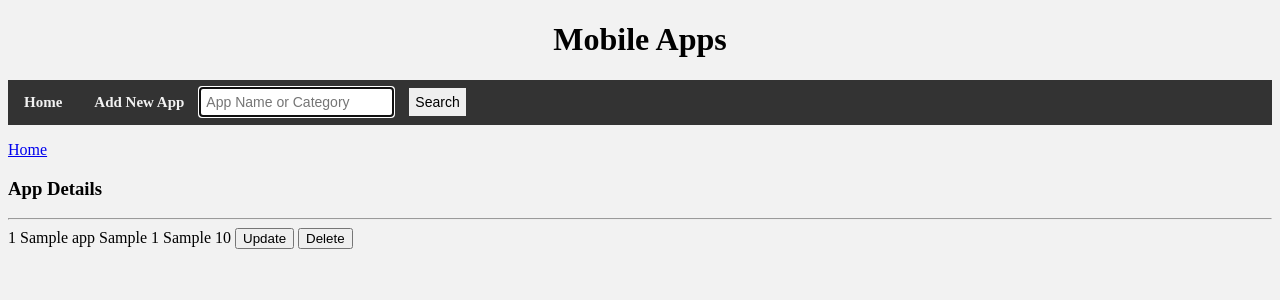
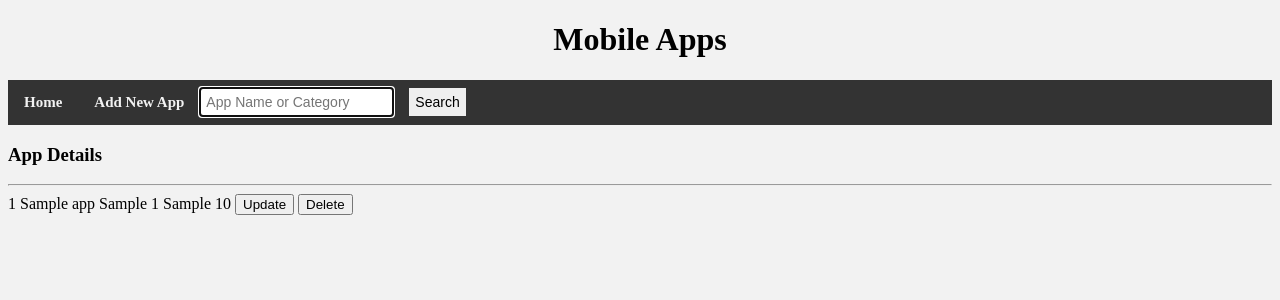
Before and after one commit to kims99/database-assignment, a Flask app: page /app/1 in a window 1280 px wide. Shown: the top 300 px of the page. Run offline with Flask 2, Linux system fonts and the light colour scheme; tables that the repository leaves empty hold one stand-in row (values such as "Sample post"); parts of the project's set-up code (start-up, migrations or seed data) failed here and were passed over.

```diff
--- a/templates/app.html
+++ b/templates/app.html
@@ -1,8 +1,6 @@
 {% extends 'base.html' %}
 {% block body %}
 <div>
-    <p><a href="{{ url_for('index')}}"> Home </a></p>
-
     <h3>{{ legend }}</h3>
     <hr />
 
```
